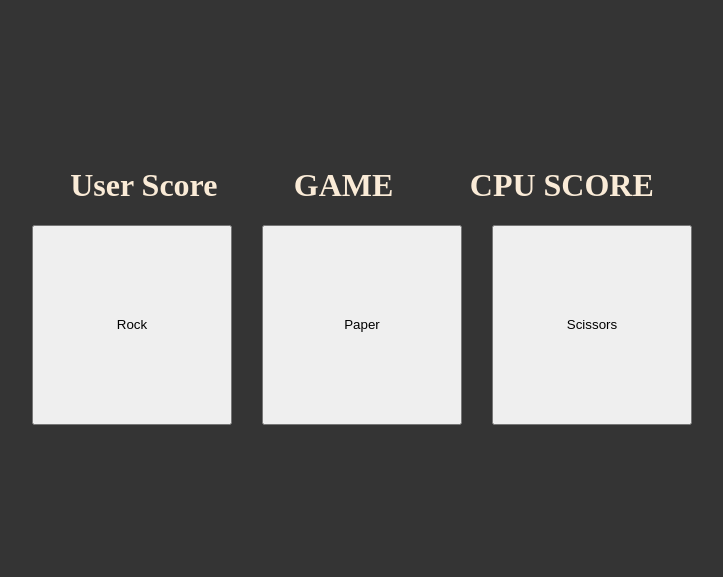
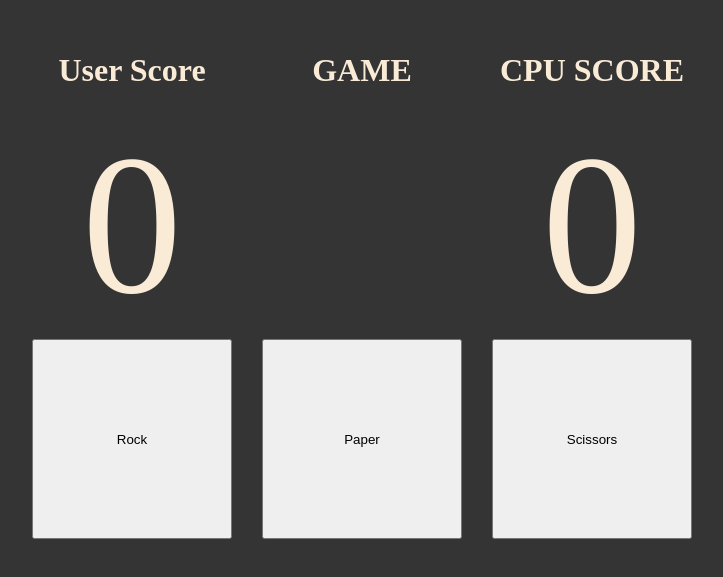
Before and after one commit to NHemmerly/rock-paper-scissors, a plain HTML site: page index.html in a window 1280 px wide. Shown: the part 123-700 px from the top of the page, without its empty margins (278-1001 px from the left). Drawn offline with Linux system fonts and the light colour scheme.

Commit message:
Add additional styling and placeholder values

```diff
--- a/index.html
+++ b/index.html
@@ -11,13 +11,18 @@
             <div class="scores">
                 <div class="u-score">
                     <h1>User Score</h1>
-
+                    <div class="score">
+                        0
+                    </div>
                 </div>
                 <div class="game">
                     <h1>GAME</h1>
                 </div>
                 <div class="c-score">
                     <h1>CPU SCORE</h1>
+                    <div class="score">
+                        0
+                    </div>
                 </div>
             </div>
             <div class="btns">
--- a/style.css
+++ b/style.css
@@ -21,13 +21,21 @@ body {
 
 .scores {
     display: flex;
-    justify-content: space-around;
+    justify-content: space-between;
+    align-items: baseline;
+    text-align: center;
 }
 
 .u-score,
-.cpu-score {
+.c-score,
+.game {
+    width: 200px;
     display: flex;
     flex-direction: column;
+}
+
+.score {
+    font-size: 200px;
 }
 
 button {
```
